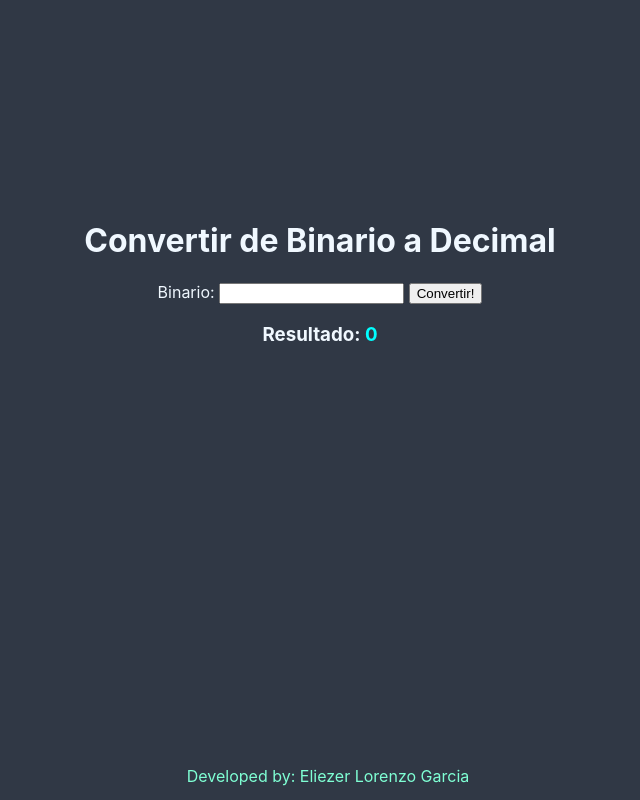
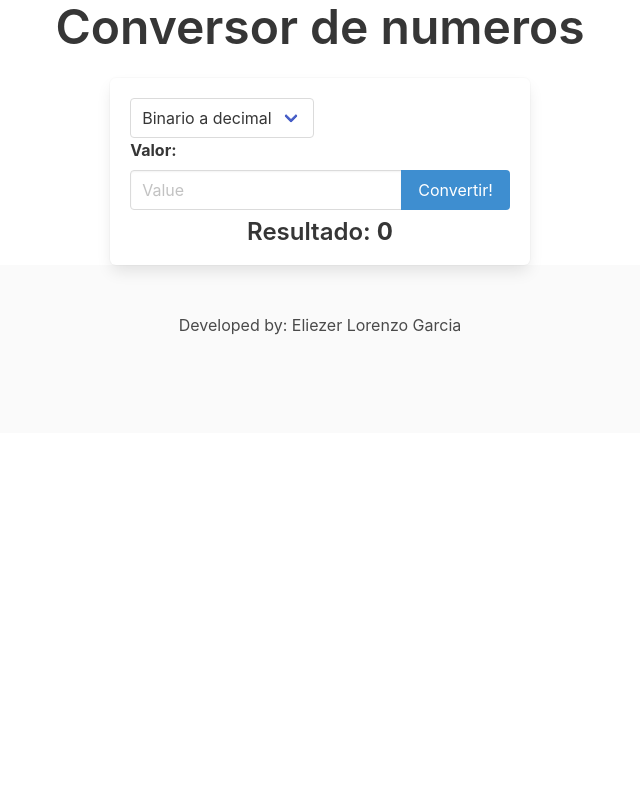
Before and after one commit to EliezerDevs/bin2dec, a plain HTML site: page index.html in a window 1280 px wide. Shown: the whole page, without its empty margins (320-960 px from the left). Drawn offline with nearby package versions, Linux system fonts and the light colour scheme.

Commit message:
Visual Changes

```diff
--- a/index.html
+++ b/index.html
@@ -4,20 +4,50 @@
     <meta charset="UTF-8">
     <meta name="viewport" content="width=device-width, initial-scale=1.0">
     <link rel="icon" href="exchange.png">
-    <link rel="stylesheet" href="style.css">
+    <!-- <link rel="stylesheet" href="style.css"> -->
+    <link rel="stylesheet" href="https://cdn.jsdelivr.net/npm/bulma@0.9.4/css/bulma.min.css">
     <title>Conversor de Binario a Decimal</title>
 </head>
 <body>
-    <h1>Convertir de Binario a Decimal</h1>
-    <label for="inputBinary">Binario: </label>
-    <input id="inputBinary" type="text"/>
-    <button onclick="convertToDecimal()">Convertir!</button>
-    <h3>Resultado: <b id="result">0</b></h3>
-    <footer>
-        <p>Developed by: Eliezer Lorenzo Garcia</p>
-        <div>Icons made by <a href="https://www.freepik.com" title="Freepik">Freepik</a> from <a href="https://www.flaticon.com/" title="Flaticon">www.flaticon.com</a>
+    <div class="container">
+        <h1 class="title is-1 has-text-centered">Conversor de numeros</h1>
+        <div class="media is-flex-direction-column is-align-items-center">
+            <div class="box">
+                <div class="has-addons">
+                    <div class="select mx-auto">
+                        <select name="select" id="selection">
+                            <option value="decimal">Binario a decimal</option>
+                            <option value="binary">Decimal a binario</option>
+                        </select>
+                    </div>
+                    <label class="label" for="inputValue">Valor: </label>
 
+                    <div class="field has-addons">
+                        <div class="control is-expanded">
+
+                          <input class="input" id="inputValue" type="text" placeholder="Value">
+                        </div>
+                        <div class="control">
+                          <a class="button is-info" onclick="convertValue()">
+                            Convertir!
+                          </a>
+                        </div>
+                      </div>
+                </div>
+                <div class="control mt-2">
+                    <h4 class="title is-4 has-text-centered">Resultado: <b id="result">0</b></h4>
+
+                </div>
+            </div>
+        </div>
+
+    </div>
+    <footer class="footer">
+        <div class="content has-text-centered">
+            <p>Developed by: Eliezer Lorenzo Garcia</p>
+        </div>
     </footer>
+
     <script src="script.js"></script>
 
 </body>
--- a/script.js
+++ b/script.js
@@ -1,7 +1,8 @@
-function convertToDecimal() {
-    let binario = document.getElementById('inputBinary').value;
+function convertValue() {
+    let value = document.getElementById('inputValue').value;
+    let select = document.getElementById('selection').value;
     let x = '';
-    x = binario;
+    x = value;
     let length = x.length;
     let aux = length;
     let result = 0;
@@ -17,7 +18,7 @@ function convertToDecimal() {
       alert('El binario que ingreso no esta permitido: (la cantidad de valores deben ser menor o igual a 8)');
     }
 
-
+    if (select === 'decimal') {
       while(menorQue8){
         for(let i = 0; i < aux; i++) {
           result = result + (+x[i] * Math.pow(2,length-1));
@@ -30,7 +31,22 @@ function convertToDecimal() {
         }
         menorQue8 = false;
       }
+    }
+    else {
+      let num = +value;
+      let binary = (num % 2).toString();
+      for (; num > 1; ) {
+          num = parseInt(num / 2);
+          binary =  (num % 2) + (binary);
+      }
+      result = binary;
+    }
+
 
     document.getElementById('result').innerText = result;
 
   }
+
+function convertToBinary() {
+
+}
```
Lines whose indentation alone changed are shown as unchanged.
